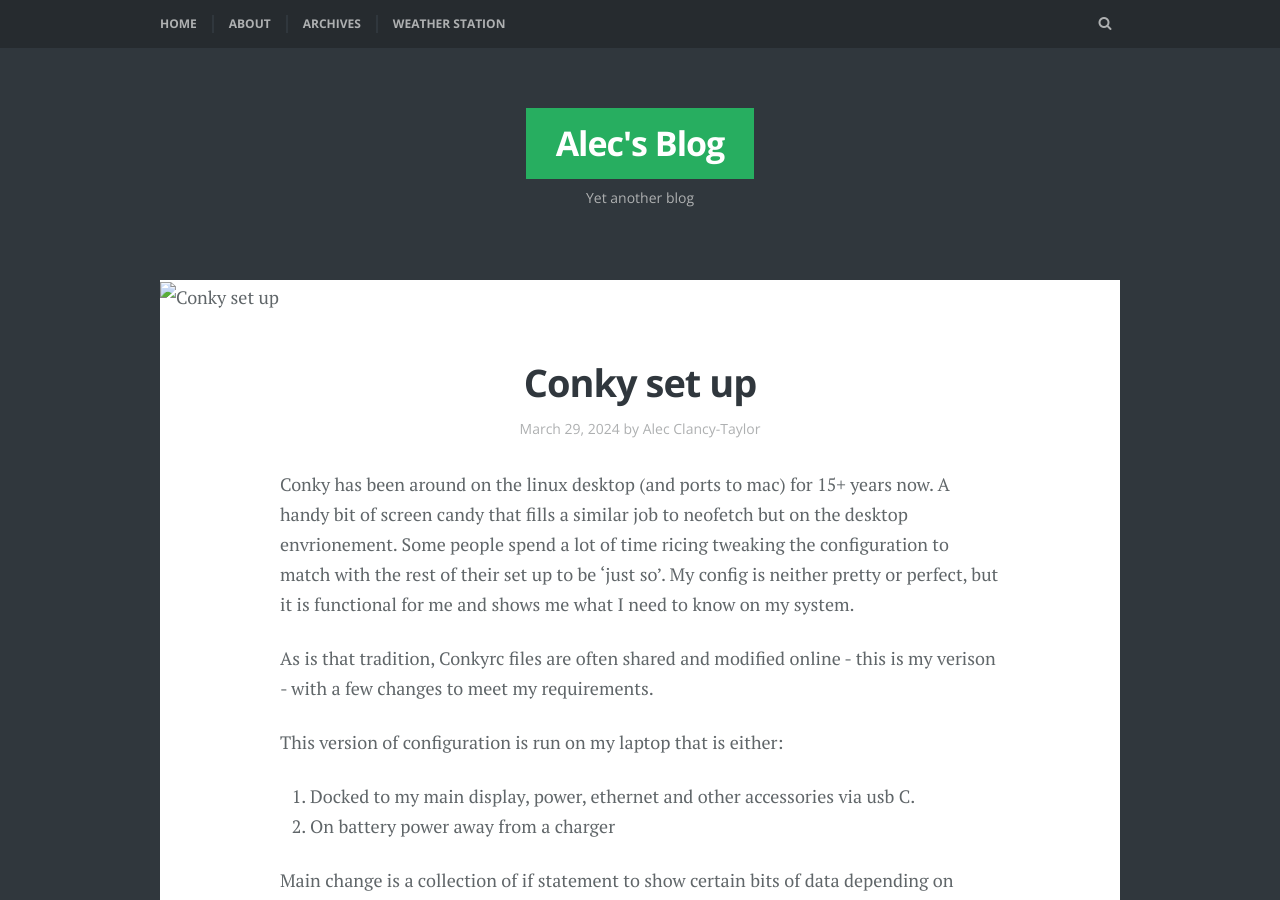
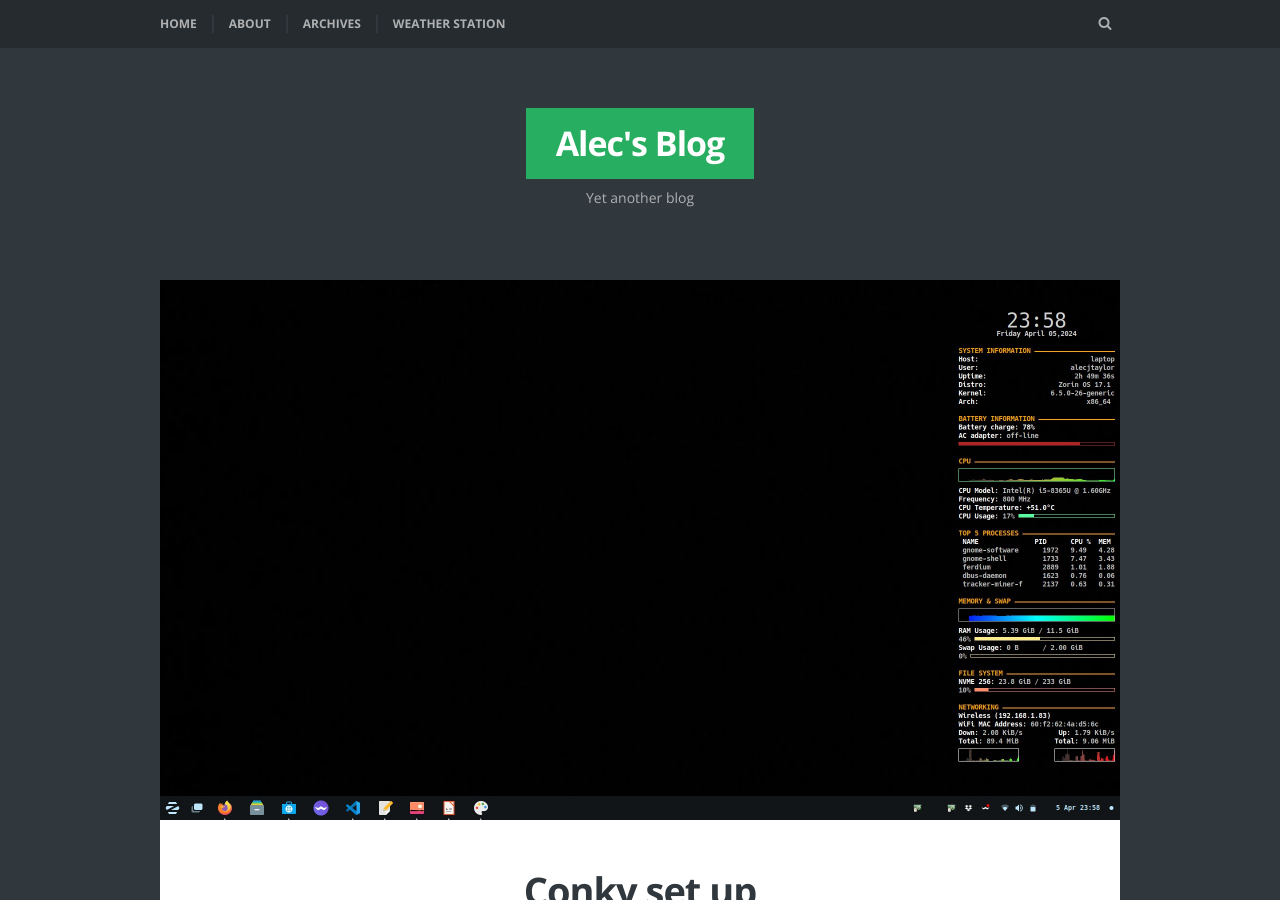
Before and after one commit to alecjtaylor/blog, a Jekyll site: the page built from _posts/2024-03-29-conky-setup.md, in a window 1280 px wide and 900 px high. Built offline with Jekyll 4.4.1, drawn with Linux system fonts in a browser that asks for light colours; some web fonts are replaced.

Commit message:
image updates

```diff
--- a/_posts/2024-03-29-conky-setup.md
+++ b/_posts/2024-03-29-conky-setup.md
@@ -2,7 +2,7 @@
 layout: post
 title: "Conky set up"
 date: 2024-03-29
-featured_image: conky.jpg
+featured_image: conky_full.jpg
 tags: [neofetch, linux. dotfiles, configuration]
 ---
 
```
Also changed, not shown: images/posts/Mountain.jpg (deleted), images/posts/Mountain2.jpg (deleted), images/posts/conky.jpg (added), images/posts/conky_full.jpg (added), images/posts/fox.jpg (deleted), images/posts/grand-canyon.jpg (deleted), images/posts/grandcanyon.jpg (deleted), images/posts/iceland.jpg (deleted), images/posts/iceland2.jpg (deleted), images/posts/riding-woods.jpg (deleted), images/posts/road.jpg (deleted), images/posts/surfing-spain.jpg (deleted), images/posts/surfing.jpg (deleted), images/posts/wildfox.jpg (deleted).
